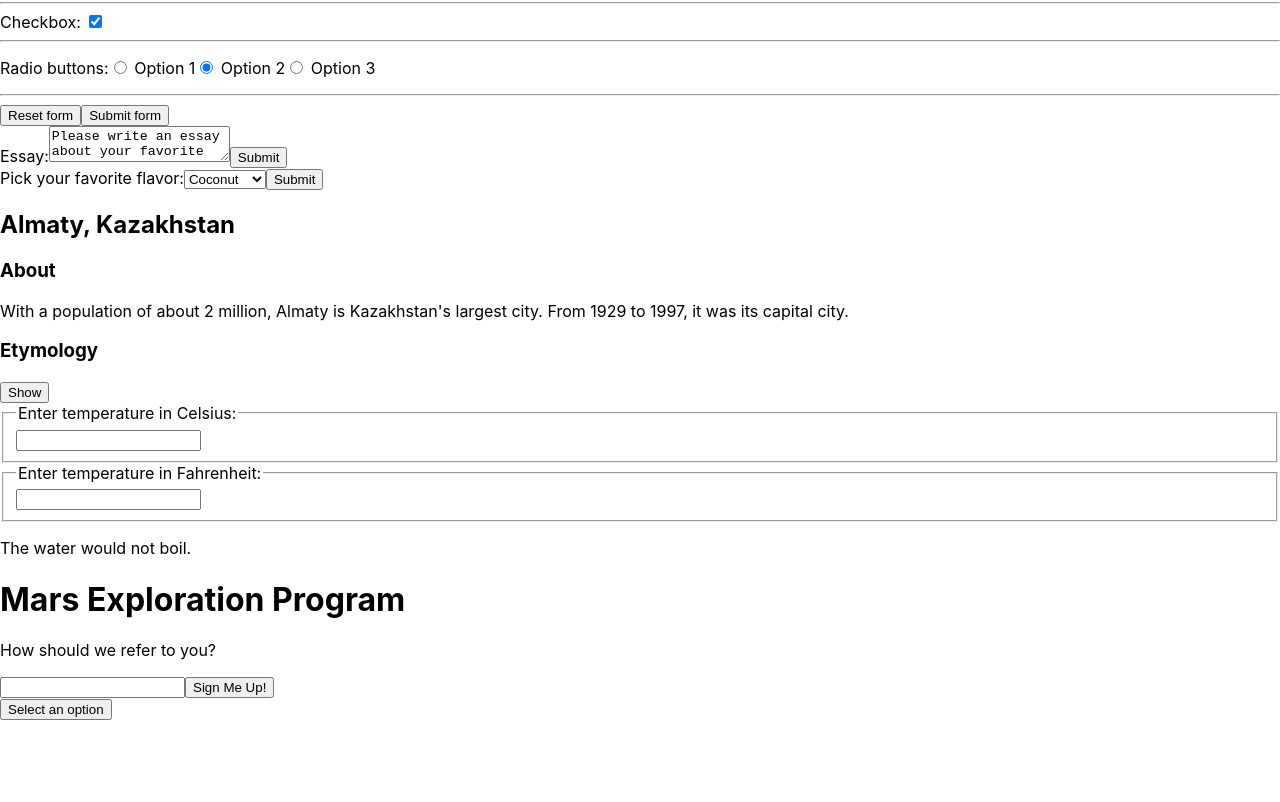
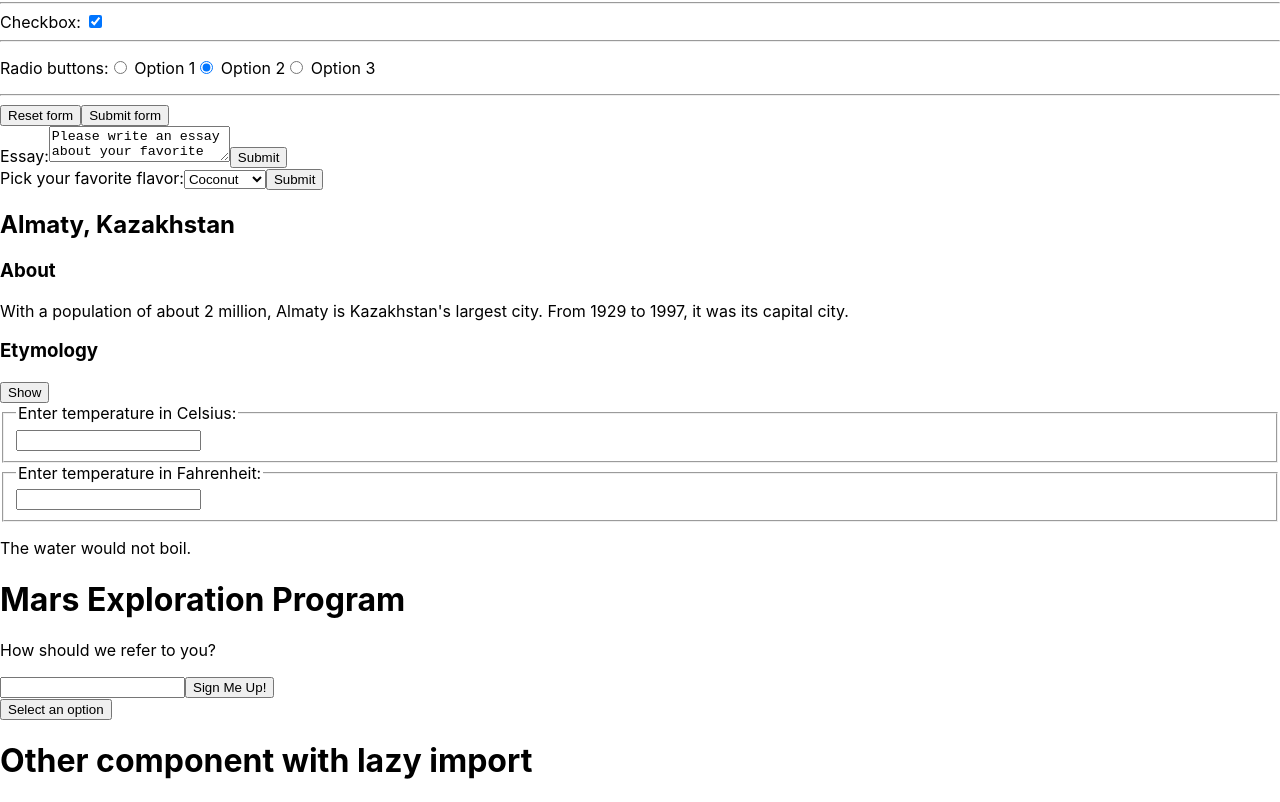
Before and after one commit to muthulakshmimurugan/reactjs, a React (Create React App) app: page / in a window 1280 px wide. Shown: the part 1034-1836 px from the top of the page. Before the commit the page ends 1754 px from the top, so only its background shows below. Built offline with nearby package versions, Linux system fonts and the light colour scheme.

Commit message:
code splitting

```diff
--- a/src/App.js
+++ b/src/App.js
@@ -13,6 +13,10 @@ import Accordion from './sharingComponents';
 import Calculator from './calculator';
 import SignUpDialog from './composition';
 import BlurExample from './blur';
+
+import React, { Suspense } from 'react';
+
+const OtherComponent = React.lazy(() => import('./OtherComponent'));
 
  function AppTest() {
   const messages = ['React', 'Re: React', 'Re:Re: React'];
@@ -32,6 +36,13 @@ import BlurExample from './blur';
     <Calculator />
     <SignUpDialog />
     <BlurExample />
+
+    <div>
+      <Suspense fallback={<div>Loading...</div>}>
+        <OtherComponent />
+      </Suspense>
+    </div>
+
     </div>
 
 
--- /dev/null
+++ b/src/OtherComponent.js
@@ -0,0 +1,16 @@
+import React from 'react';
+
+class OtherComponent extends React.Component {
+
+    render() {
+      return (
+       <div>
+        <h1>Other component with lazy import</h1>
+       </div>
+      );
+    }
+
+}
+
+export default OtherComponent;
+    ;
```
